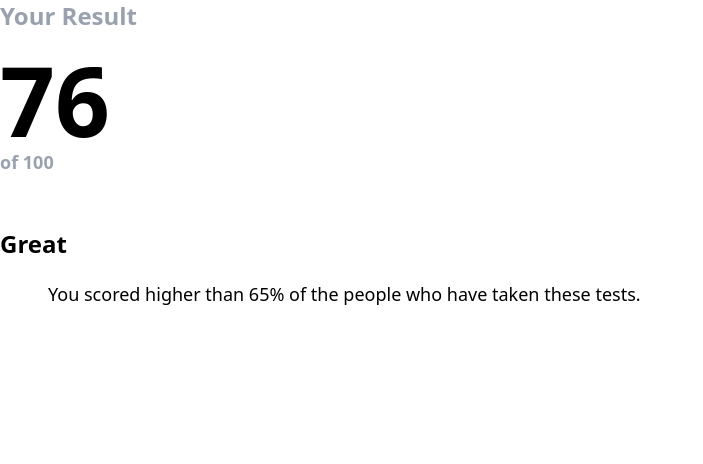
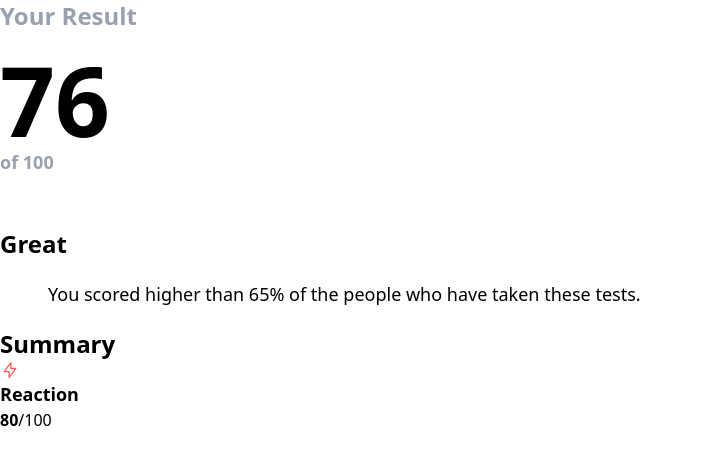
Before and after one commit to terhemeniorwua-png/result-summary-C, a website: page index.html in a window 1280 px wide. Shown: the whole page, without its empty margins (0-703 px from the left). Drawn offline with Linux system fonts and the light colour scheme.

Commit message:
add the html structure of the react section

```diff
--- a/index.html
+++ b/index.html
@@ -20,6 +20,18 @@
                 <p class="px-12 py-5 text-lg">You scored higher than 65% of the people who have taken these tests.</p>
             </div>
         </section>
+        <section class="pt-5 summary lg:shadow-2xl lg:rounded-3xl lg:shadow-gray-400">
+            <h2 class="font-black text-2xl p-3 pl-10 pb-8">Summary</h2>
+            <div class="space-y-10">
+                <div class="flex justify-around">
+                    <div class="flex text-red-400 text-lg font-bold gap-3">
+                        <img src="images/icon-reaction.svg" alt=""><span>Reaction</span>
+                    </div>
+                    <div class="space-x-2">
+                        <strong>80</strong><span>/100</span>
+                    </div>
+                </div>
+        </section>
     </main>
 </body>
 </html>
```
